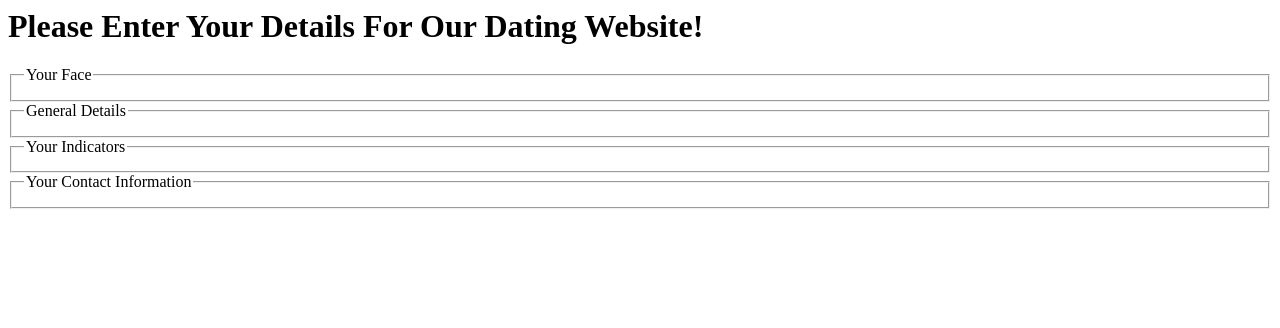
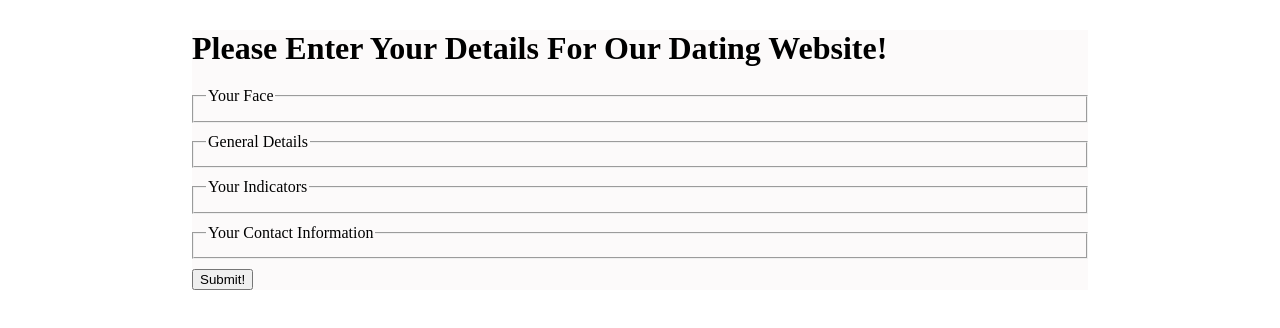
Before and after one commit to igoreskin/html-css-with-fieldsets, a plain HTML site: page index.html in a window 1280 px wide. Drawn offline with Linux system fonts and the light colour scheme.

Commit message:
Initial setup

```diff
--- a/index.html
+++ b/index.html
@@ -4,6 +4,7 @@
     <meta name="viewport" content="width=device-width, initial-scale=1.0">
     <meta http-equiv="X-UA-Compatible" content="ie=edge">
     <title>Entry Form</title>
+    <link rel="stylesheet" type="text/css" href="./style.css" />
 </head>
 <body>
     <div class="container">
@@ -22,6 +23,7 @@
             <fieldset>
                 <legend>Your Contact Information</legend>
             </fieldset>
+            <input type="submit" value="Submit!">
         </form>
     </div>
 
--- a/style.css
+++ b/style.css
@@ -0,0 +1,19 @@
+* {
+    margin: 0;
+    /* padding: 0; */
+    box-sizing: border-box;
+}
+
+.container {
+    width: 70%;
+    margin: 30px auto;
+    background-color: #fcfafafb;
+}
+
+h1 {
+    margin-bottom: 20px;
+}
+
+fieldset {
+    margin-bottom: 10px;
+}
```
